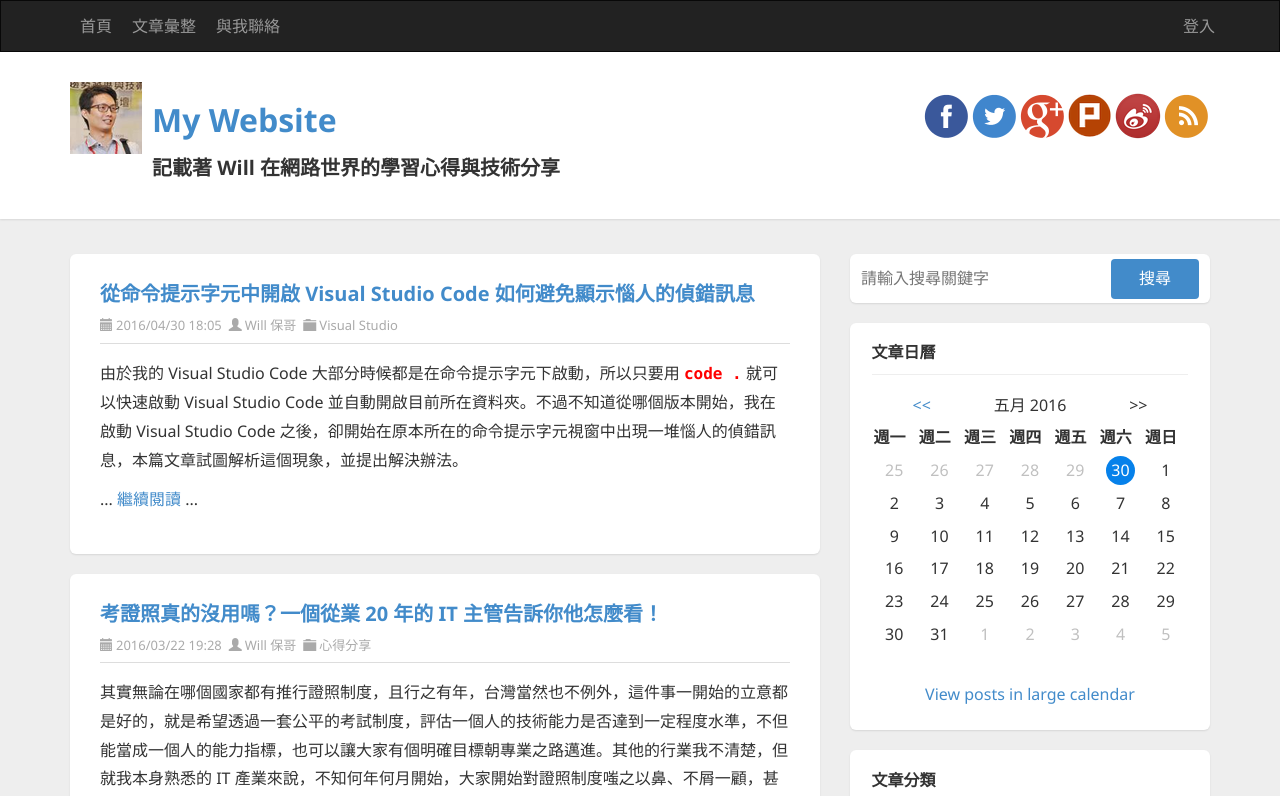
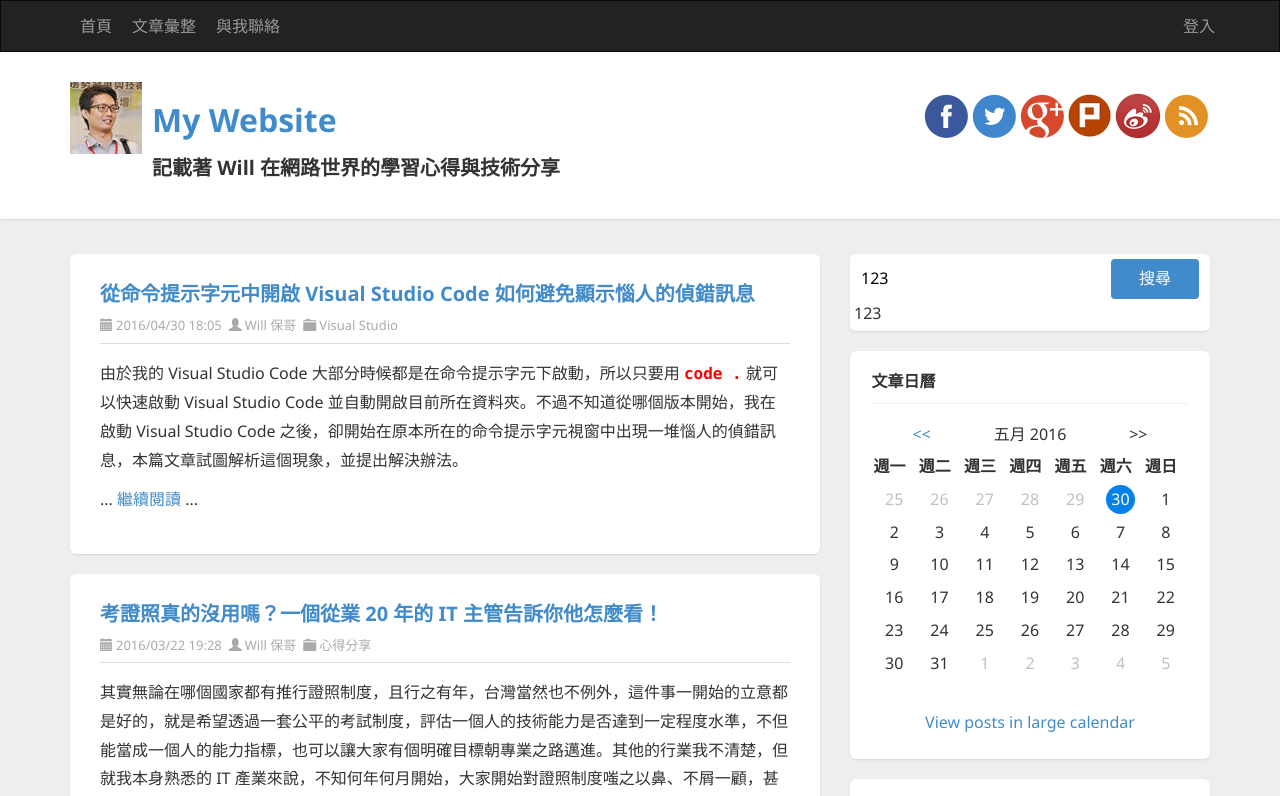
Before and after one commit to Wcc723/DCT_106030, an Angular app: page / in a window 1280 px wide. Shown: the top 796 px of the page. Built offline with nearby package versions, Linux system fonts and the light colour scheme.

Commit message:
06 練習 Angular 雙向繫結

```diff
--- a/src/app/app.component.html
+++ b/src/app/app.component.html
@@ -75,8 +75,10 @@
         <div class="widget search">
           <div class="widget-content">
             <div id="searchbox">
-              <input type="text" placeholder="請輸入搜尋關鍵字" accesskey="s">
+              <input type="text" placeholder="請輸入搜尋關鍵字" accesskey="s"
+              [(ngModel)]="keyword">
               <input type="button" value="搜尋" id="searchbutton">
+              {{ keyword }}
             </div>
           </div>
         </div>
--- a/src/app/app.component.ts
+++ b/src/app/app.component.ts
@@ -7,4 +7,5 @@
 })
 export class AppComponent {
   title = 'app';
+  keyword = '123';
 }
--- a/src/app/app.module.ts
+++ b/src/app/app.module.ts
@@ -4,6 +4,8 @@
 import { AppRoutingModule } from './app-routing.module';
 import { AppComponent } from './app.component';
 import { HeaderComponent } from './header/header.component';
+
+import { FormsModule } from '@angular/forms';
 
 @NgModule({
   declarations: [
@@ -12,6 +14,7 @@
   ],
   imports: [
     BrowserModule,
+    FormsModule,
     AppRoutingModule
   ],
   providers: [],
```
